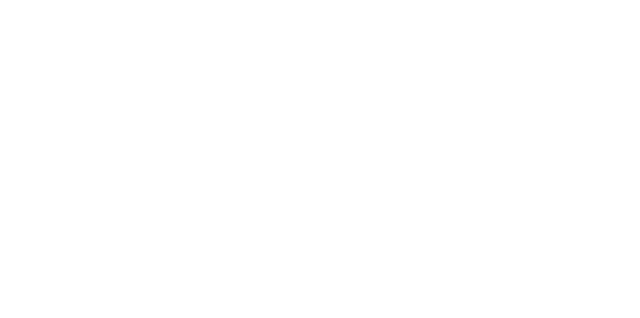
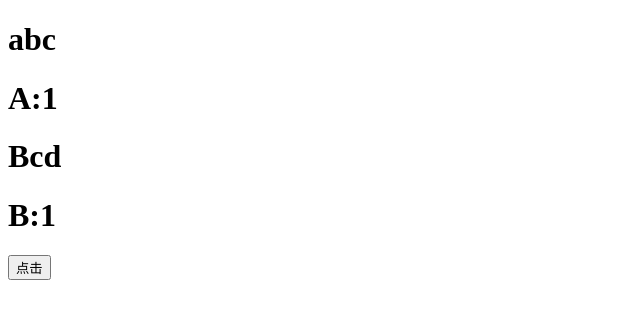
Before and after one commit to DuYi-Edu/DuYi-React, a React (Create React App) app in the folder react-learn/: page / in a window 1280 px wide. Shown: the top 318 px of the page, without its empty margins (0-640 px from the left). Built offline with nearby package versions, Linux system fonts and the light colour scheme.

Commit message:
3-3完结

```diff
--- a/react-learn/src/App.js
+++ b/react-learn/src/App.js
@@ -1,8 +1,19 @@
 import React from 'react'
-
-export default function App() {
-    return (
-        <div>
-        </div>
-    )
+import { A, B } from "./components/Comps";
+import withLog from "./HOC/withLog";
+import withLogin from "./HOC/withLogin"
+let AComp = withLogin(withLog(A, "abc"));
+let BComp = withLogin(withLog(B, "Bcd"));
+export default class App extends React.Component {
+    render() {
+        return (
+            <div>
+                <AComp isLogin a={1} />
+                <BComp isLogin b={1} />
+                <button onClick={() => {
+                    this.setState({})
+                }}>点击</button>
+            </div>
+        )
+    }
 }
--- /dev/null
+++ b/react-learn/src/HOC/withLog.js
@@ -0,0 +1,28 @@
+import React from "react"
+
+/**
+ * 高阶组件
+ * @param {*} comp 组件
+ */
+export default function withLog(Comp, str) {
+    return class LogWrapper extends React.Component {
+
+        componentDidMount() {
+            console.log(`日志：组件${Comp.name}被创建了！${Date.now()}`);
+        }
+
+        componentWillUnmount() {
+            console.log(`日志：组件${Comp.name}被销毁了！${Date.now()}`);
+        }
+
+
+        render() {
+            return (
+                <>
+                    <h1>{str}</h1>
+                    <Comp {...this.props} />
+                </>
+            )
+        }
+    }
+}
--- /dev/null
+++ b/react-learn/src/HOC/withLogin.js
@@ -0,0 +1,10 @@
+import React from 'react'
+
+export default function withLogin(Comp) {
+    return function LoginWrapper(props) {
+        if (props.isLogin) {
+            return <Comp {...props} />
+        }
+        return null;
+    }
+}
--- /dev/null
+++ b/react-learn/src/components/Comps.js
@@ -0,0 +1,14 @@
+import React from "react"
+export class A extends React.Component{
+    //不再关注跟该组件不相关的事情
+    render(){
+        return <h1>A:{this.props.a}</h1>
+    }
+}
+
+export class B extends React.Component{
+    //不再关注跟该组件不相关的事情
+    render(){
+        return <h1>B:{this.props.b}</h1>
+    }
+}
```
Also changed, not shown: 1 other file (tests, documents, lock files or other folders).
